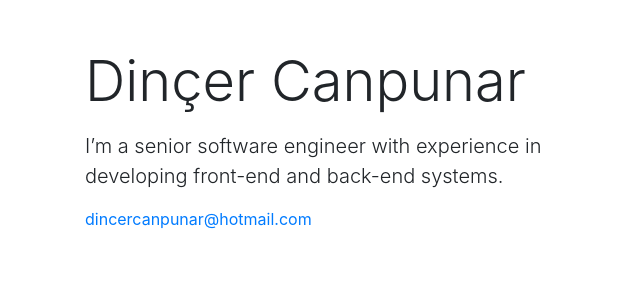
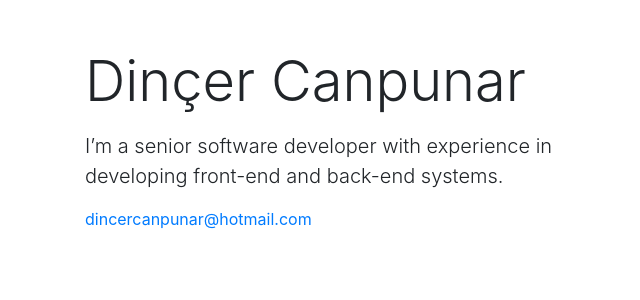
Before and after one commit to dincercanpunar/personal, a Next.js app: page / in a window 1280 px wide. Shown: the top 300 px of the page, without its empty margins (0-640 px from the left). Built offline with nearby package versions, Linux system fonts and the light colour scheme.

Commit message:
description updated

```diff
--- a/pages/index.js
+++ b/pages/index.js
@@ -13,7 +13,7 @@ export default function Home() {
           <div className="col-lg-6 col-md-12 col-sm-12">
             {/* <h2 className="display-3 font-weight-bold">Dinçer<br/>Canpunar</h2> */}
             <h2 className="display-4 mb-3">Dinçer Canpunar</h2>
-            <p className="lead">I’m a senior software engineer with experience in developing front-end and back-end systems.</p>
+            <p className="lead">I’m a senior software developer with experience in developing front-end and back-end systems.</p>
             <a href="mailto:dincercanpunar@hotmail.com">dincercanpunar@hotmail.com</a>
           </div>
         </div>
```
